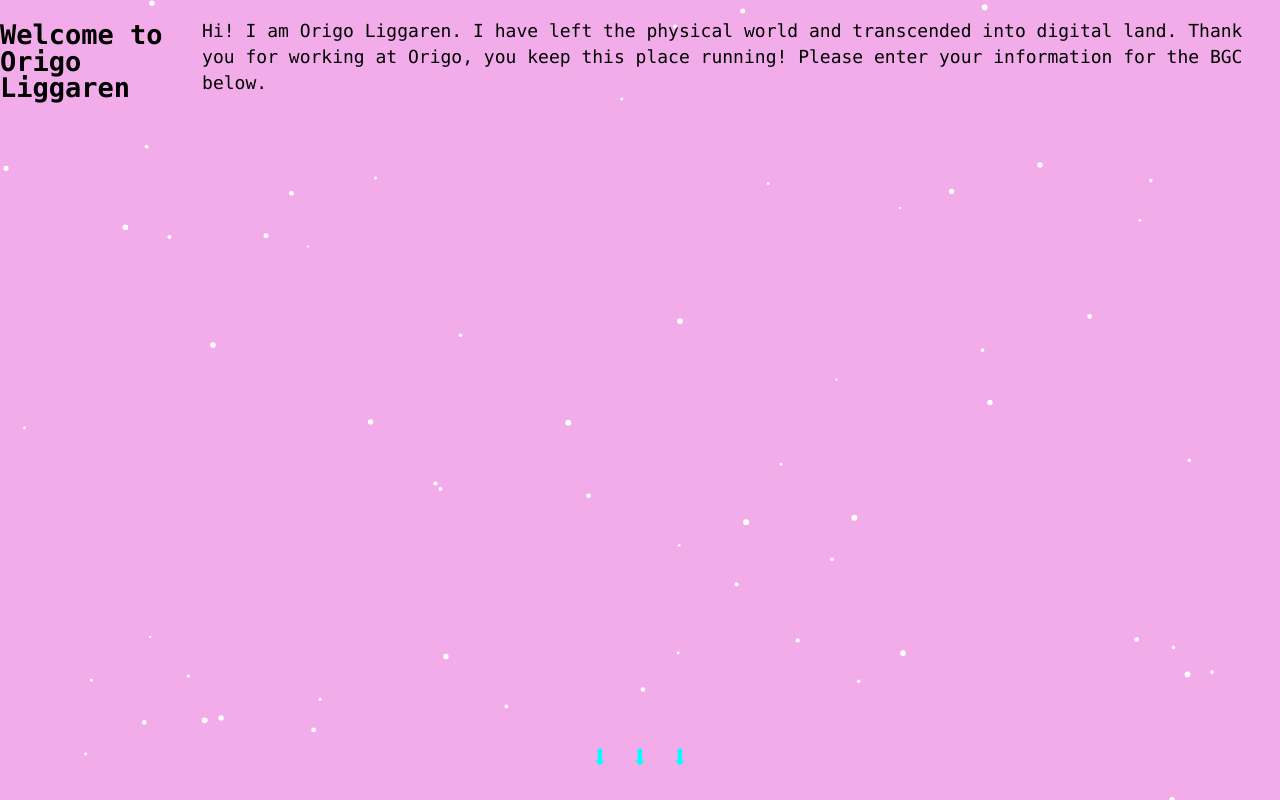
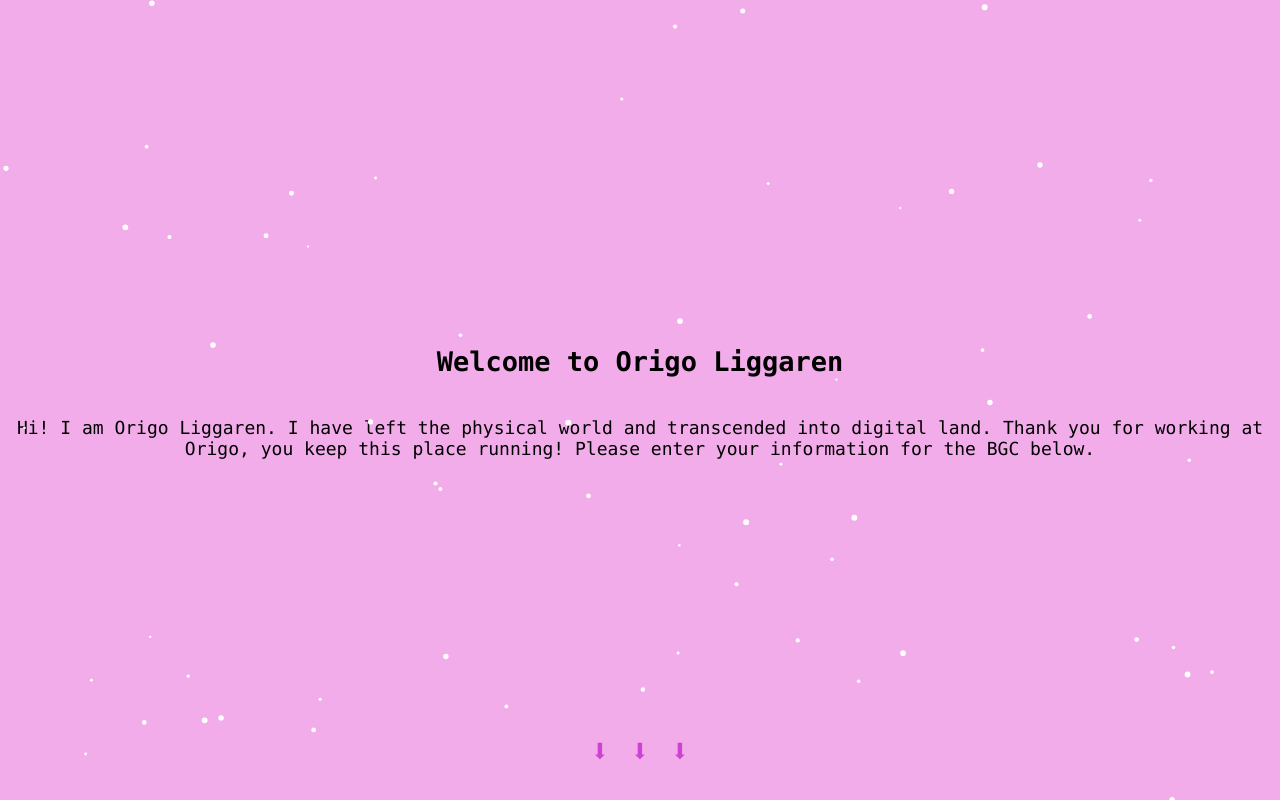
Before and after one commit to joakimchahrour/OrigoLiggaren_v2, a React (Vite) app: page / in a window 1280 px wide. Built offline with nearby package versions, Linux system fonts and the light colour scheme.

Commit message:
css work

```diff
--- a/src/App_v2.css
+++ b/src/App_v2.css
@@ -26,6 +26,11 @@
 .form-section {
   display: flex;
   flex-shrink: 0;
+  flex-direction: column;
+
+  align-items: center;
+  justify-content: center;
+  text-align: center;
 
   scroll-snap-align: start;
 
@@ -36,8 +41,6 @@
 }
 
 .welcome-section {
-
-
   background-color: rgba(222, 23, 195, 0.356);
 }
 
@@ -45,29 +48,32 @@
   background-color: rgba(222, 23, 195, 0.356);
 }
 
-.obs-box {
+/* .obs-box {
 
-}
+} */
 
 .form-section {
   background-color: rgba(222, 23, 195, 0.356);
 }
 
-.form-box {
+/* .form-box {
 
-}
+} */
 
 .form-group {
-
+  border: 2px solid rgba(83, 4, 194, 0.606);
+  border-radius: 10px;
+  background-color: rgba(194, 4, 118, 0.606);
 }
 
 .after-form {
-
+  display: flex;
+  flex-direction: column;
 }
 
-.submit-reminder {
+/* .submit-reminder {
 
-}
+} */
 
 .scroll-arrow {
   position: absolute;
@@ -77,12 +83,12 @@
   transform: translateX(-50%);
 
   font-size: 32px;
-  color: aqua;
+  color: rgba(180, 0, 197, 0.606);
   user-select: none;
 
   text-shadow:
-    -40px 0 0 aqua,
-    40px 0 0 aqua;
+    -40px 0 0 rgba(180, 0, 197, 0.606),
+    40px 0 0 rgba(180, 0, 197, 0.606);
 
   animation: bounce 3s infinite;
 }
@@ -99,7 +105,7 @@
   }
 }
 
-@media (max-width: 768px) {
+/* @media (max-width: 768px) {
   .welcome-page {
     font-size: 18px;
     padding: 20px;
@@ -137,4 +143,4 @@
     width: auto;
     font-size: 14px;
   }
-}
+} */
--- a/src/index.css
+++ b/src/index.css
@@ -3,6 +3,7 @@
 
   font: 18px/145% var(--font-main);
   letter-spacing: normal;
+  line-height: normal;
 
   text-rendering: optimizeLegibility;
   -webkit-font-smoothing: antialiased;
```
